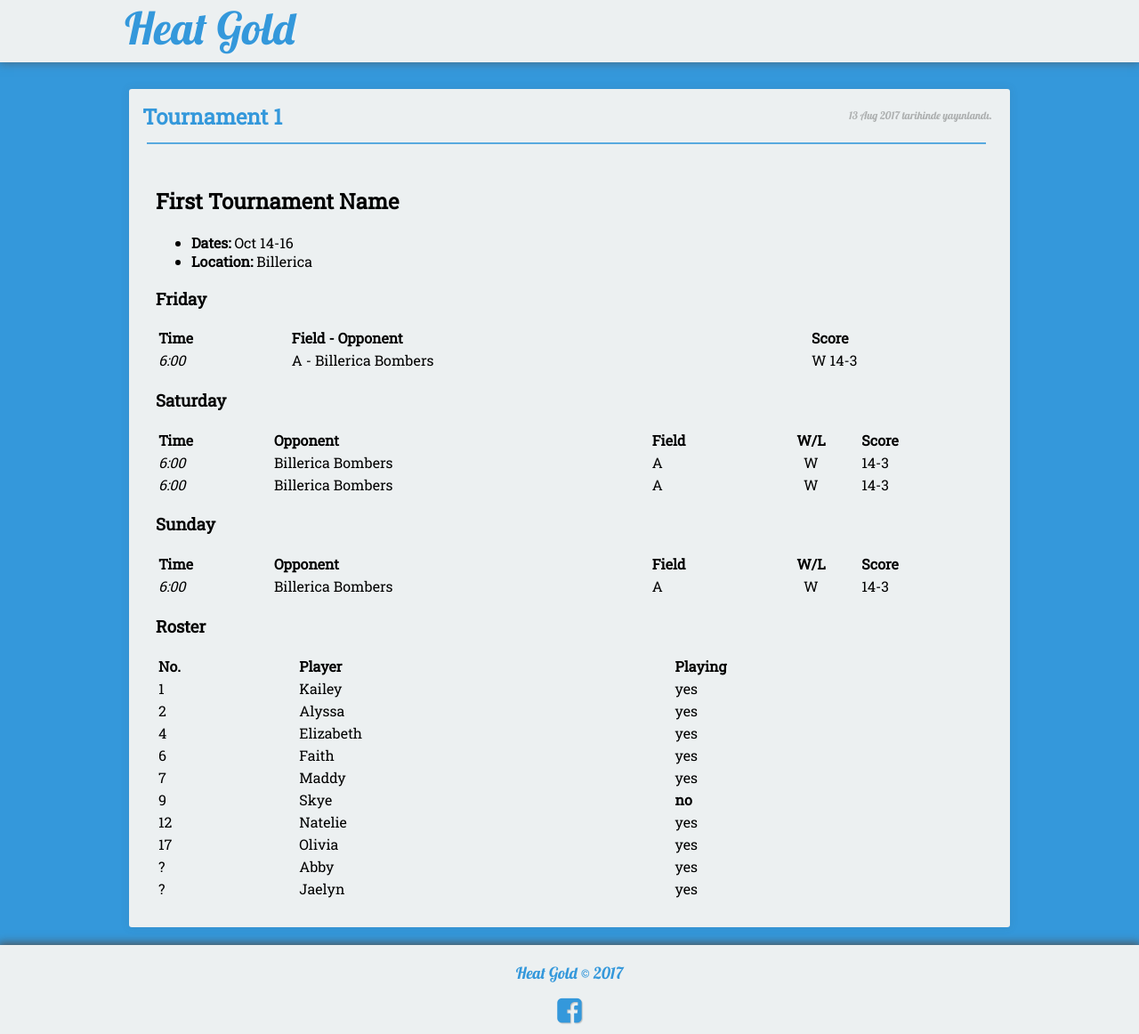
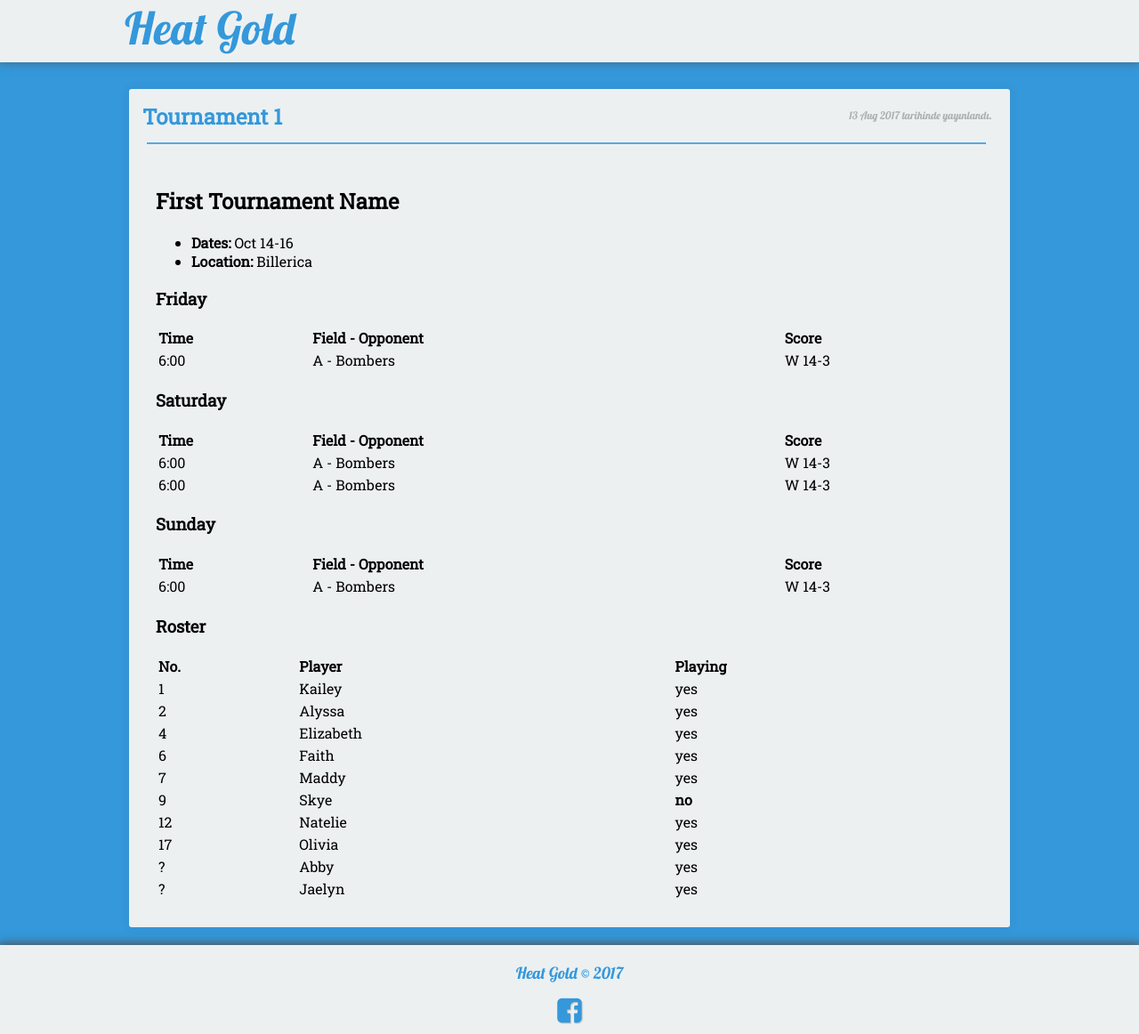
Before and after one commit to seanmerrow/ecf, a Jekyll site: the page built from _posts/2017-08-13-Tourney.md, in a window 1280 px wide. Shown: the whole page at 89% size. Built offline with Jekyll 4.4.1, drawn with Linux system fonts in a browser that asks for light colours; nearby versions of some CDN libraries.

Commit message:
Update 2017-08-13-Tourney.md

```diff
--- a/_posts/2017-08-13-Tourney.md
+++ b/_posts/2017-08-13-Tourney.md
@@ -15,20 +15,20 @@ tag:
 
 | Time | Field - Opponent | Score |
 |:---|:---|:---|
-| *6:00* | A - Billerica Bombers | W 14-3 |
+| 6:00 | A - Bombers | W 14-3 |
 
 ### Saturday
 
-| Time | Opponent | Field | W/L | Score |
-|:---|:---|:---|:---:|:---|
-|*6:00*|Billerica Bombers| A| W | 14-3 |
-|*6:00*|Billerica Bombers| A| W | 14-3 |
+| Time | Field - Opponent | Score |
+|:---|:---|:---|
+| 6:00 | A - Bombers | W 14-3 |
+| 6:00 | A - Bombers | W 14-3 |
 
 ### Sunday
 
-| Time | Opponent | Field | W/L | Score |
-|:---|:---|:---|:---:|:---|
-|*6:00*|Billerica Bombers| A| W | 14-3 |
+| Time | Field - Opponent | Score |
+|:---|:---|:---|
+| 6:00 | A - Bombers | W 14-3 |
 
 ### Roster
 
```
